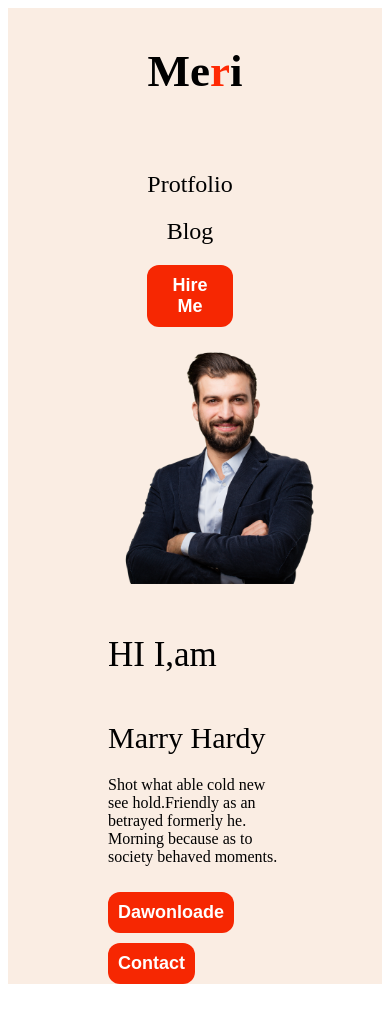
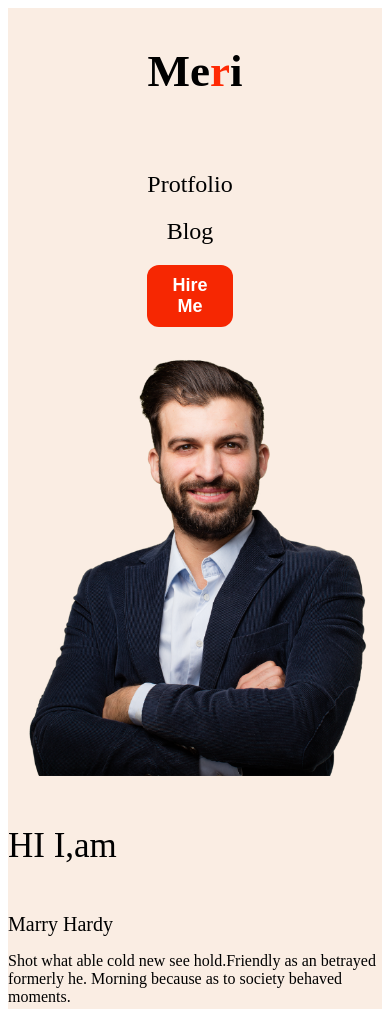
Before and after one commit to asadsftd/new-repo, a plain HTML site: page index.html in a window 390 px wide. Shown: the top 1009 px of the page. Drawn offline with Linux system fonts and the light colour scheme.

Commit message:
added the my seven commit

```diff
--- a/style/style.css
+++ b/style/style.css
@@ -103,11 +103,13 @@ main{
         padding: 10px 20px;
     }
     h1{
-        font-size: 30px;
+        font-size: 20px;
         font-weight: 100;
     }
     .img{
-     width: 120%;
+     width: 100%;
+     position: relative;
+     right: 10px;
     }
     .banner-container{
         flex-direction: column-reverse;
@@ -132,4 +134,7 @@ main{
     main{
         margin: 30px 0;
     }
+    .banner{
+    margin: 0px ;
 }
+}
```
